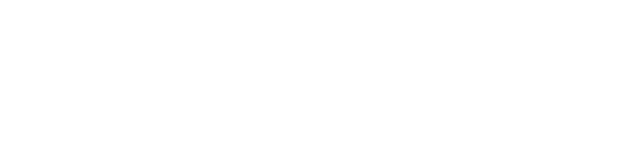
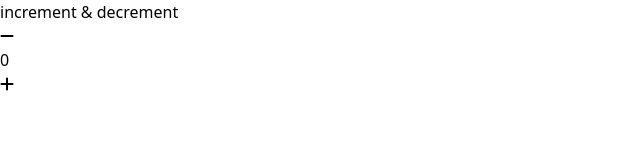
Before and after one commit to PT24136/counter, a plain HTML site: page index.html in a window 1280 px wide. Shown: the whole page, without its empty margins (0-640 px from the left). Drawn offline with nearby package versions, Linux system fonts and the light colour scheme.

Commit message:
wapper div created and fonawesome cdn added

```diff
--- a/index.html
+++ b/index.html
@@ -3,10 +3,23 @@
 <head>
     <meta charset="UTF-8">
     <meta name="viewport" content="width=device-width, initial-scale=1.0">
-    <title>Document</title>
+    <title>Counter</title>
     <script src="https://cdn.tailwindcss.com"></script>
 </head>
 <body>
-
+    <!-- wrapper -->
+    <div>
+        <div>increment & decrement</div>
+        <div>
+            <button>
+                <i class="fa-solid fa-minus"></i>
+            </button>
+            <div>0</div>
+            <button>
+                <i class="fa-solid fa-plus"></i>
+            </button>
+        </div>
+    </div>
+    <script src="https://kit.fontawesome.com/5cd717eb19.js" crossorigin="anonymous"></script>
 </body>
 </html>
```
